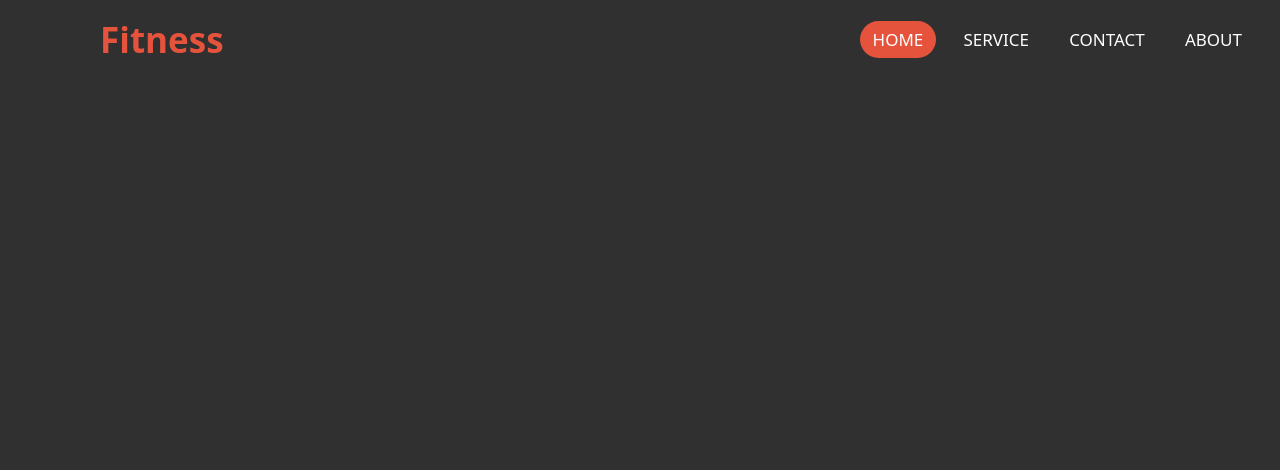
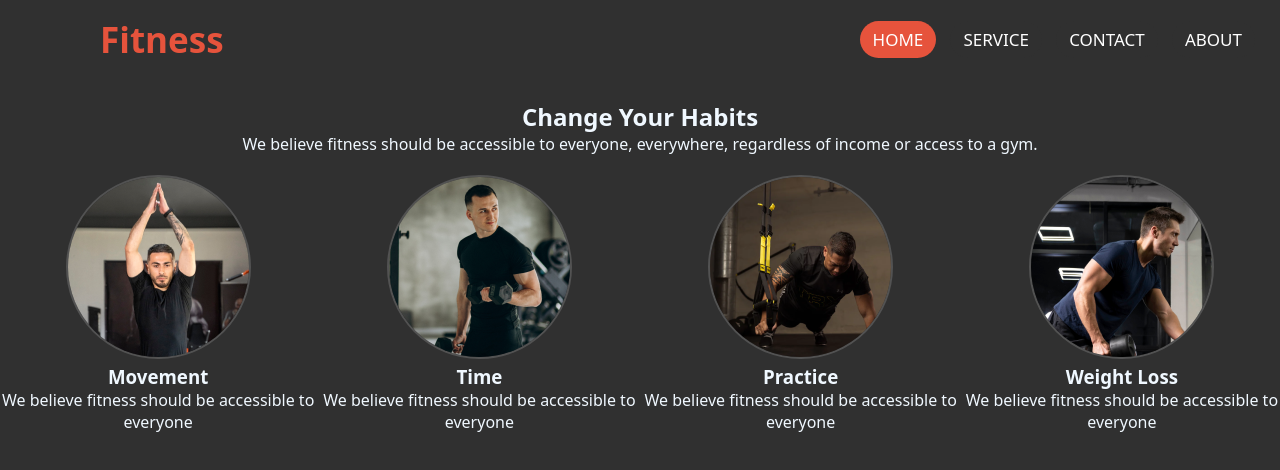
Before and after one commit to alikhanmohammadsajid/assignment-2, a plain HTML site: page index.html in a window 1280 px wide. Drawn offline with Linux system fonts and the light colour scheme.

Commit message:
worked for habit section

```diff
--- a/index.html
+++ b/index.html
@@ -30,12 +30,46 @@
         <li><a href="#">About</a></li>
       </ul>
     </nav>
-     <!-- nav section end -->
+    <!-- nav section end -->
+    <!-- wallpaper section start   -->
 
+    <!-- wallpaper section end  -->
 
+    <!-- change your habits section start -->
 
+    <section>
+      <div class="habit-header primary-text">
+        <h1>Change Your Habits</h1>
+        <p>
+          We believe fitness should be accessible to everyone, everywhere,
+          regardless of income or access to a gym.
+        </p>
+      </div>
 
+      <div class="habit-container">
+        <div class="habit-datas primary-text">
+          <img src="./images/image 2.png" alt="" />
+          <h3>Movement</h3>
+          <p>We believe fitness should be accessible to everyone</p>
+        </div>
+        <div class="habit-datas primary-text">
+          <img src="./images/image 5.png" alt="" />
+          <h3>Time</h3>
+          <p>We believe fitness should be accessible to everyone</p>
+        </div>
+        <div class="habit-datas primary-text">
+          <img src="./images/image 3.png" alt="" />
+          <h3>Practice</h3>
+          <p>We believe fitness should be accessible to everyone</p>
+        </div>
+        <div class="habit-datas primary-text">
+          <img src="./images/image 4.png" alt="" />
+          <h3>Weight Loss</h3>
+          <p>We believe fitness should be accessible to everyone</p>
+        </div>
+      </div>
+    </section>
 
-
+    <!-- change your habits section end -->
   </body>
 </html>
--- a/style.css
+++ b/style.css
@@ -10,30 +10,34 @@ body {
   font-family: system-ui, -apple-system, BlinkMacSystemFont, "Segoe UI", Roboto,
     Oxygen, Ubuntu, Cantarell, "Open Sans", "Helvetica Neue", sans-serif;
 }
+.primary-text {
+  color: aliceblue;
+}
 
+.text-center {
+  text-align: center;
+}
 /* nav style start  */
 
-nav{
-
+nav {
   height: 80px;
   width: 100%;
 }
 label.logo {
-    color: #E6533C;
+  color: #e6533c;
   font-size: 35px;
   line-height: 80px;
-    padding:0px 100px;
+  padding: 0px 100px;
   font-weight: bold;
 }
 nav ul {
   float: right;
   margin-right: 20px;
-
 }
 nav ul li {
   display: inline-block;
   line-height: 80px;
-    margin:0px 5px ;
+  margin: 0px 5px;
 }
 nav ul li a {
   color: white;
@@ -42,8 +46,9 @@ nav ul li a {
   border-radius: 50px;
   text-transform: uppercase;
 }
-a.active,a:hover{
-    background: #E6533C;
+a.active,
+a:hover {
+  background: #e6533c;
   transition: 0.5s;
 }
 .checkbtn {
@@ -58,12 +63,16 @@ a.active,a:hover{
 #check {
   display: none;
 }
+
+/* nav responsive start */
+
+
 @media (max-width: 952px) {
   label.logo {
     font-size: 30px;
     padding-left: 50px;
   }
-    nav ul li a{
+  nav ul li a {
     font-size: 16px;
   }
 }
@@ -71,14 +80,14 @@ a.active,a:hover{
   .checkbtn {
     display: block;
   }
-    ul{
+  ul {
     position: fixed;
     width: 100%;
     height: 100vh;
     top: 80px;
     left: -100%;
     text-align: center;
-        transition: all .5s;
+    transition: all 0.5s;
   }
   nav ul li {
     display: block;
@@ -88,13 +97,50 @@ a.active,a:hover{
   nav ul li a {
     font-size: 20px;
   }
-    a:hover,a.active {
+  a:hover,
+  a.active {
     background: none;
-        color: #E6533C;
+    color: #e6533c;
   }
   #check:checked ~ ul {
     left: 0px;
   }
 }
+/* nav responsive end */
+/* nav style end  */
 
-/* nav style end  */
+/* <!-- change your habits style section start --> */
+.habit-header {
+  text-align: center;
+  padding: 20px;
+}
+
+.habit-container {
+  display: grid;
+  grid-template-columns: repeat(4, 1fr);
+  text-align: center;
+  gap: 5px;
+}
+
+.habit-datas {
+
+}
+
+.habit-datas img {
+  border: 2px solid rgb(82, 82, 82);
+  border-radius: 100px;
+}
+
+
+
+/* habit responsive start */
+
+@media screen and (max-width: 576px) {
+  .habit-container {
+    grid-template-columns: repeat(1, 1fr);
+  }
+}
+
+/* habit responsive end */
+
+/* <!-- change your habits style section end --> */
```
Lines whose indentation alone changed are shown as unchanged.
